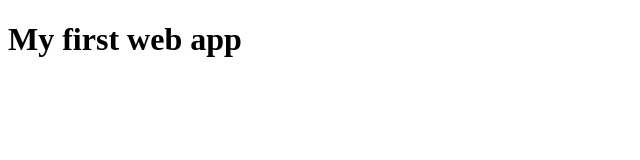
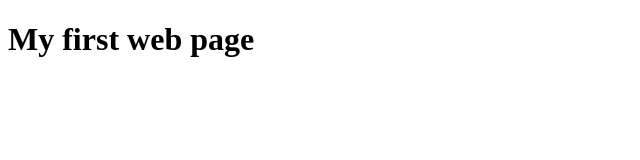
Before and after one commit to musabrilliant/first-git, a plain HTML site: page index.html in a window 1280 px wide. Shown: the full height of the page, 0-640 px from the left. Drawn offline with Linux system fonts and the light colour scheme.

Commit message:
My first web page

```diff
--- a/index.html
+++ b/index.html
@@ -2,6 +2,6 @@
 <html>
   <head> </head>
   <body>
-    <h1>My first web app</h1>
+    <h1>My first web page</h1>
   </body>
 </html>
```
